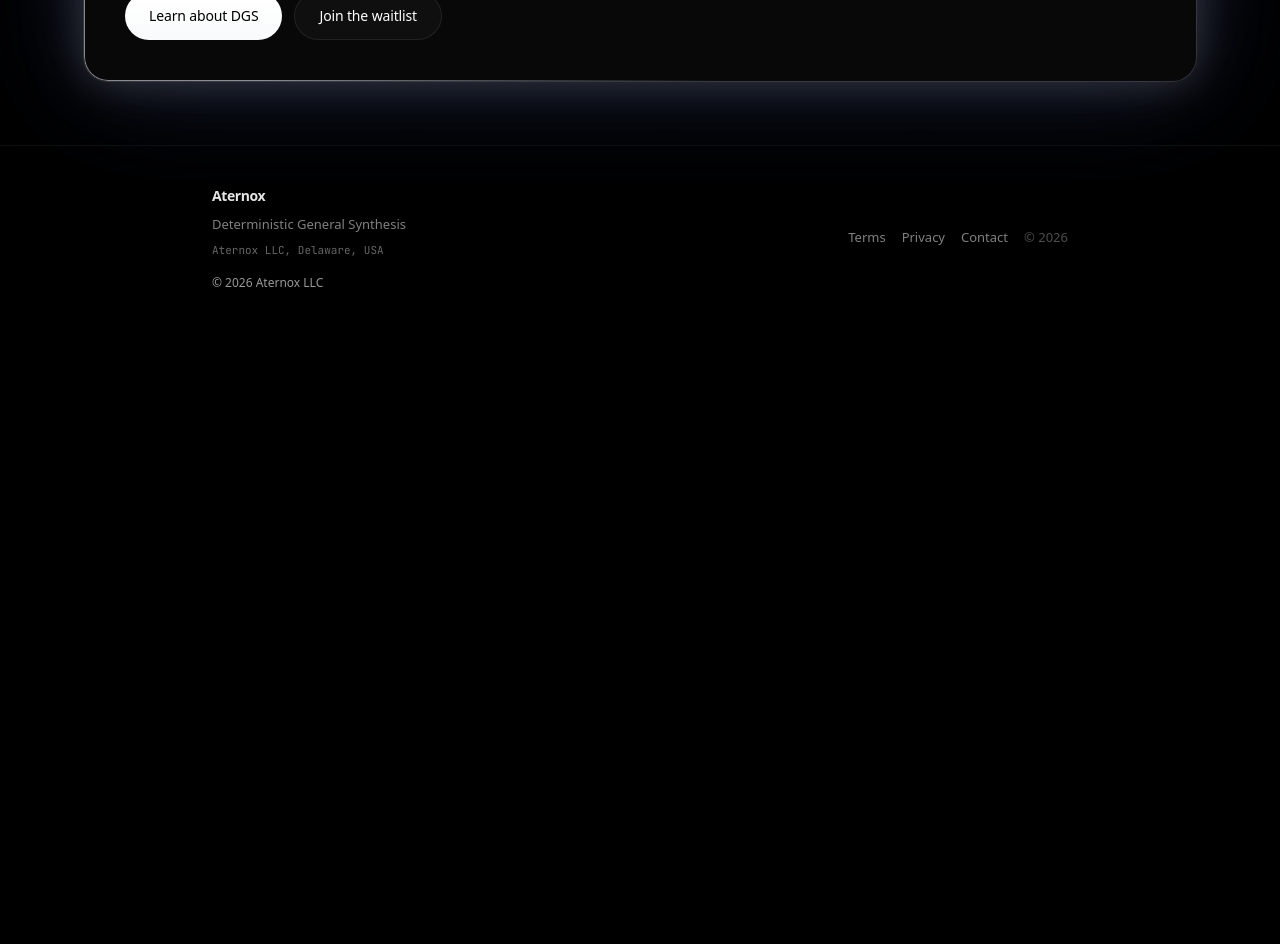
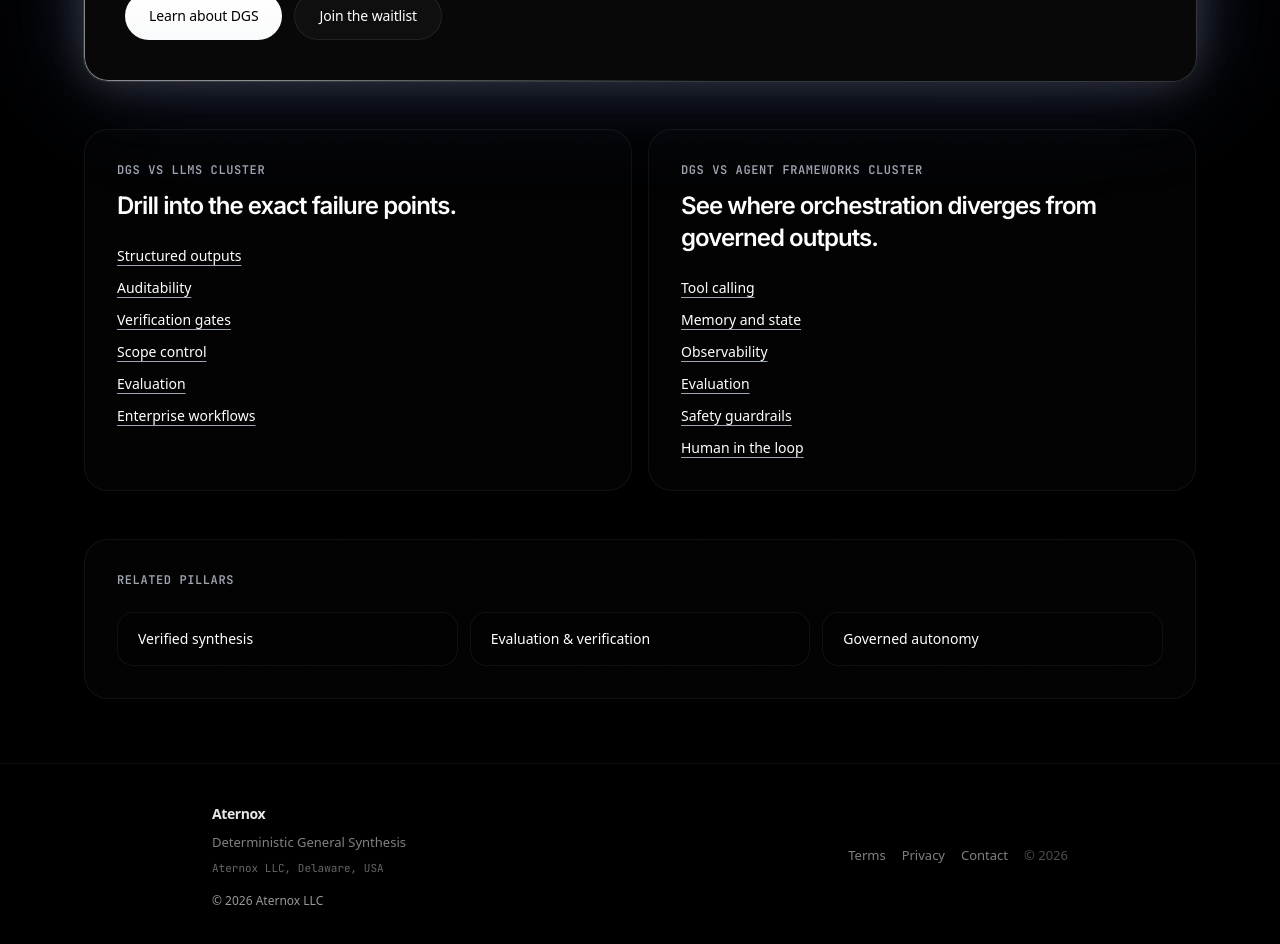
Before and after one commit to pranay68/remedics, a Next.js app: page /compare in a window 1280 px wide. Shown: the part 940-1884 px from the top of the page. Before the commit the page ends 1271 px from the top, so only its background shows below. Built offline with nearby package versions, Linux system fonts and the light colour scheme; no server answers.

Commit message:
strengthen seo internal link architecture

```diff
--- a/src/app/compare/page.tsx
+++ b/src/app/compare/page.tsx
@@ -33,6 +33,24 @@ const comparisons = [
     label: "DGS vs Agent Frameworks",
     body: "What changes when you optimize for reviewable output instead of tool-calling autonomy.",
   },
+];
+
+const llmClusterLinks = [
+  { href: "/compare/dgs-vs-llms/structured-outputs", label: "Structured outputs" },
+  { href: "/compare/dgs-vs-llms/auditability", label: "Auditability" },
+  { href: "/compare/dgs-vs-llms/verification-gates", label: "Verification gates" },
+  { href: "/compare/dgs-vs-llms/scope-control", label: "Scope control" },
+  { href: "/compare/dgs-vs-llms/evaluation", label: "Evaluation" },
+  { href: "/compare/dgs-vs-llms/enterprise-workflows", label: "Enterprise workflows" },
+];
+
+const frameworkClusterLinks = [
+  { href: "/compare/dgs-vs-agent-frameworks/tool-calling", label: "Tool calling" },
+  { href: "/compare/dgs-vs-agent-frameworks/memory-and-state", label: "Memory and state" },
+  { href: "/compare/dgs-vs-agent-frameworks/observability", label: "Observability" },
+  { href: "/compare/dgs-vs-agent-frameworks/evaluation", label: "Evaluation" },
+  { href: "/compare/dgs-vs-agent-frameworks/safety-guardrails", label: "Safety guardrails" },
+  { href: "/compare/dgs-vs-agent-frameworks/human-in-the-loop", label: "Human in the loop" },
 ];
 
 export default function CompareHubPage() {
@@ -117,6 +135,51 @@ export default function CompareHubPage() {
             </div>
           </div>
         </FadeIn>
+
+        <FadeIn delay={0.4}>
+          <div className="mt-12 grid gap-4 md:grid-cols-2">
+            <div className="rounded-3xl border border-border/70 bg-surface/40 p-8">
+              <div className="text-xs font-mono font-semibold uppercase tracking-wider text-muted">DGS vs LLMs cluster</div>
+              <h2 className="mt-3 font-sans text-2xl font-semibold tracking-[-0.04em]">Drill into the exact failure points.</h2>
+              <div className="mt-6 flex flex-col gap-3">
+                {llmClusterLinks.map((item) => (
+                  <Link key={item.href} href={item.href} className="text-sm text-foreground underline decoration-muted underline-offset-4 hover:decoration-foreground">
+                    {item.label}
+                  </Link>
+                ))}
+              </div>
+            </div>
+
+            <div className="rounded-3xl border border-border/70 bg-surface/40 p-8">
+              <div className="text-xs font-mono font-semibold uppercase tracking-wider text-muted">DGS vs agent frameworks cluster</div>
+              <h2 className="mt-3 font-sans text-2xl font-semibold tracking-[-0.04em]">See where orchestration diverges from governed outputs.</h2>
+              <div className="mt-6 flex flex-col gap-3">
+                {frameworkClusterLinks.map((item) => (
+                  <Link key={item.href} href={item.href} className="text-sm text-foreground underline decoration-muted underline-offset-4 hover:decoration-foreground">
+                    {item.label}
+                  </Link>
+                ))}
+              </div>
+            </div>
+          </div>
+        </FadeIn>
+
+        <FadeIn delay={0.55}>
+          <div className="mt-12 rounded-3xl border border-border/70 bg-surface/40 p-8">
+            <div className="text-xs font-mono font-semibold uppercase tracking-wider text-muted">Related pillars</div>
+            <div className="mt-6 grid gap-3 md:grid-cols-3">
+              {[
+                { href: "/learn/verified-synthesis", label: "Verified synthesis" },
+                { href: "/learn/evaluation-verification", label: "Evaluation & verification" },
+                { href: "/learn/governed-autonomy", label: "Governed autonomy" },
+              ].map((item) => (
+                <Link key={item.href} href={item.href} className="rounded-2xl border border-border/70 bg-background/30 px-5 py-4 text-sm font-medium text-foreground transition-all hover:border-brand-2/50 hover:bg-background/50">
+                  {item.label}
+                </Link>
+              ))}
+            </div>
+          </div>
+        </FadeIn>
       </Page>
     </Shell>
   );
--- a/src/app/learn/autonomous-coding/page.tsx
+++ b/src/app/learn/autonomous-coding/page.tsx
@@ -32,6 +32,16 @@ const clusters = [
     href: "/compare/dgs-vs-llms",
     title: "DGS vs LLMs",
     desc: "Why “chat output” is not enough.",
+  },
+  {
+    href: "/learn/evaluation-verification",
+    title: "Evaluation & verification",
+    desc: "How code assistance becomes shippable reviewable output.",
+  },
+  {
+    href: "/product",
+    title: "Product",
+    desc: "Where reviewer-ready artifacts matter across workflows.",
   },
 ];
 
@@ -106,6 +116,17 @@ export default function AutonomousCodingLearnPage() {
             </div>
           </div>
         </FadeIn>
+
+        <FadeIn delay={0.45}>
+          <div className="mt-12 rounded-3xl border border-border/70 bg-surface/40 p-8">
+            <div className="text-xs font-mono font-semibold uppercase tracking-wider text-muted">Related reading</div>
+            <div className="mt-6 flex flex-col gap-3">
+              <Link href="/compare/dgs-vs-llms/structured-outputs" className="text-sm text-foreground underline decoration-muted underline-offset-4 hover:decoration-foreground">Structured outputs</Link>
+              <Link href="/learn/governed-autonomy" className="text-sm text-foreground underline decoration-muted underline-offset-4 hover:decoration-foreground">Governed autonomy</Link>
+              <Link href="/compare" className="text-sm text-foreground underline decoration-muted underline-offset-4 hover:decoration-foreground">Compare hub</Link>
+            </div>
+          </div>
+        </FadeIn>
       </Page>
     </Shell>
   );
--- a/src/app/learn/evaluation-verification/page.tsx
+++ b/src/app/learn/evaluation-verification/page.tsx
@@ -42,6 +42,16 @@ const clusters = [
     href: "/pricing",
     title: "Pricing",
     desc: "Where evaluation impacts ROI.",
+  },
+  {
+    href: "/compare/dgs-vs-llms/auditability",
+    title: "Auditability",
+    desc: "How to judge whether outputs hold up under review.",
+  },
+  {
+    href: "/compare/dgs-vs-llms/verification-gates",
+    title: "Verification gates",
+    desc: "A deeper look at acceptance logic and review checkpoints.",
   },
 ];
 
@@ -116,6 +126,17 @@ export default function EvaluationVerificationLearnPage() {
             </div>
           </div>
         </FadeIn>
+
+        <FadeIn delay={0.45}>
+          <div className="mt-12 rounded-3xl border border-border/70 bg-surface/40 p-8">
+            <div className="text-xs font-mono font-semibold uppercase tracking-wider text-muted">Related pillars</div>
+            <div className="mt-6 flex flex-col gap-3">
+              <Link href="/learn/verified-synthesis" className="text-sm text-foreground underline decoration-muted underline-offset-4 hover:decoration-foreground">Verified synthesis</Link>
+              <Link href="/learn/governed-autonomy" className="text-sm text-foreground underline decoration-muted underline-offset-4 hover:decoration-foreground">Governed autonomy</Link>
+              <Link href="/compare" className="text-sm text-foreground underline decoration-muted underline-offset-4 hover:decoration-foreground">Compare hub</Link>
+            </div>
+          </div>
+        </FadeIn>
       </Page>
     </Shell>
   );
--- a/src/app/learn/governed-autonomy/page.tsx
+++ b/src/app/learn/governed-autonomy/page.tsx
@@ -32,6 +32,16 @@ const clusters = [
     href: "/product",
     title: "Product",
     desc: "Where governance shows up in the product direction.",
+  },
+  {
+    href: "/learn/evaluation-verification",
+    title: "Evaluation & verification",
+    desc: "Governance depends on explicit acceptance criteria.",
+  },
+  {
+    href: "/compare/dgs-vs-agent-frameworks/safety-guardrails",
+    title: "Safety guardrails",
+    desc: "What guardrails look like when outcomes matter.",
   },
 ];
 
@@ -106,6 +116,17 @@ export default function GovernedAutonomyLearnPage() {
             </div>
           </div>
         </FadeIn>
+
+        <FadeIn delay={0.45}>
+          <div className="mt-12 rounded-3xl border border-border/70 bg-surface/40 p-8">
+            <div className="text-xs font-mono font-semibold uppercase tracking-wider text-muted">Related reading</div>
+            <div className="mt-6 flex flex-col gap-3">
+              <Link href="/compare/dgs-vs-agent-frameworks/human-in-the-loop" className="text-sm text-foreground underline decoration-muted underline-offset-4 hover:decoration-foreground">Human in the loop</Link>
+              <Link href="/compare/dgs-vs-agent-frameworks/observability" className="text-sm text-foreground underline decoration-muted underline-offset-4 hover:decoration-foreground">Observability</Link>
+              <Link href="/safety" className="text-sm text-foreground underline decoration-muted underline-offset-4 hover:decoration-foreground">Safety</Link>
+            </div>
+          </div>
+        </FadeIn>
       </Page>
     </Shell>
   );
--- a/src/app/learn/research-architecture/page.tsx
+++ b/src/app/learn/research-architecture/page.tsx
@@ -37,6 +37,16 @@ const clusters = [
     href: "/compare/dgs-vs-llms",
     title: "DGS vs LLMs",
     desc: "Where chat-style outputs break and artifact-first wins.",
+  },
+  {
+    href: "/compare/dgs-vs-llms/rag-and-synthesis",
+    title: "RAG vs verified synthesis",
+    desc: "A useful contrast for research-heavy workflows.",
+  },
+  {
+    href: "/learn/evaluation-verification/rubric",
+    title: "Verification rubric",
+    desc: "Define how research artifacts get checked before adoption.",
   },
 ];
 
@@ -111,6 +121,17 @@ export default function ResearchArchitectureLearnPage() {
             </div>
           </div>
         </FadeIn>
+
+        <FadeIn delay={0.45}>
+          <div className="mt-12 rounded-3xl border border-border/70 bg-surface/40 p-8">
+            <div className="text-xs font-mono font-semibold uppercase tracking-wider text-muted">Proof and context</div>
+            <div className="mt-6 flex flex-col gap-3">
+              <Link href="/research" className="text-sm text-foreground underline decoration-muted underline-offset-4 hover:decoration-foreground">FLT3 proof of concept</Link>
+              <Link href="/learn/verified-synthesis" className="text-sm text-foreground underline decoration-muted underline-offset-4 hover:decoration-foreground">Verified synthesis</Link>
+              <Link href="/compare" className="text-sm text-foreground underline decoration-muted underline-offset-4 hover:decoration-foreground">Compare hub</Link>
+            </div>
+          </div>
+        </FadeIn>
       </Page>
     </Shell>
   );
--- a/src/app/learn/verified-synthesis/page.tsx
+++ b/src/app/learn/verified-synthesis/page.tsx
@@ -32,6 +32,21 @@ const clusters = [
     href: "/safety",
     title: "Safety and governance",
     desc: "How we think about guardrails, review, and failure modes.",
+  },
+  {
+    href: "/compare/dgs-vs-llms/structured-outputs",
+    title: "Structured outputs",
+    desc: "Why artifact shape matters more than fluent prose.",
+  },
+  {
+    href: "/compare/dgs-vs-llms/verification-gates",
+    title: "Verification gates",
+    desc: "How synthesis becomes something a team can actually trust.",
+  },
+  {
+    href: "/learn/evaluation-verification",
+    title: "Evaluation & verification",
+    desc: "The review loop that turns synthesis into adoption.",
   },
 ];
 
@@ -106,6 +121,17 @@ export default function VerifiedSynthesisLearnPage() {
             </div>
           </div>
         </FadeIn>
+
+        <FadeIn delay={0.45}>
+          <div className="mt-12 rounded-3xl border border-border/70 bg-surface/40 p-8">
+            <div className="text-xs font-mono font-semibold uppercase tracking-wider text-muted">Continue the topic</div>
+            <div className="mt-6 flex flex-col gap-3">
+              <Link href="/learn/governed-autonomy" className="text-sm text-foreground underline decoration-muted underline-offset-4 hover:decoration-foreground">Governed autonomy</Link>
+              <Link href="/learn/research-architecture" className="text-sm text-foreground underline decoration-muted underline-offset-4 hover:decoration-foreground">Research architecture</Link>
+              <Link href="/research" className="text-sm text-foreground underline decoration-muted underline-offset-4 hover:decoration-foreground">FLT3 proof of concept</Link>
+            </div>
+          </div>
+        </FadeIn>
       </Page>
     </Shell>
   );
```
